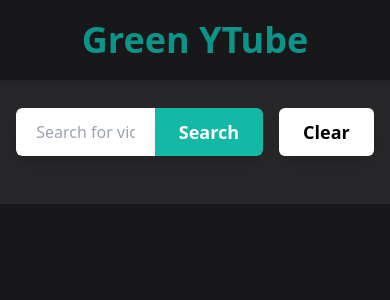
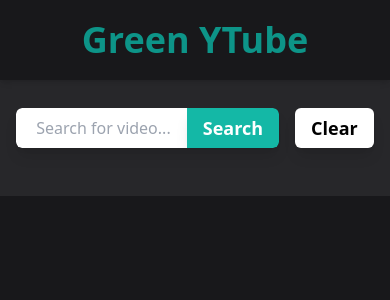
Before and after one commit to javierlnmn/ytube-clone, a React (Create React App) app: page / in a window 390 px wide. Shown: the top 300 px of the page. Built offline with nearby package versions, Linux system fonts and the light colour scheme; no server answers.

Commit message:
SearchBar responsive

```diff
--- a/src/components/SearchBar.js
+++ b/src/components/SearchBar.js
@@ -43,19 +43,19 @@ class SearchBar extends React.Component {
                         <p className='text-white text-lg font-semibold'>Please enter something</p>
                     </div>
 
-                    <div className='flex space-x-4 h-12'>
+                    <div className='flex space-x-4 h-10 md:h-12'>
 
                         <div className='flex flex-1 rounded-md overflow-hidden shadow-lg'>
                             <input
                                 type='text'
                                 placeholder='Search for video...'
                                 onChange={this.handleChange}
-                                className='w-full rounded-md rounded-r-none px-5 outline-2 transition-all'
+                                className='w-full rounded-md rounded-r-none pl-5 pr-2 outline-2 transition-all'
                             />
-                            <button type='submit' className='shadow-lg bg-teal-500 hover:bg-teal-600 hover:cursor-pointer text-white px-6 text-lg font-semibold rounded-r-md transition-all'>Search</button>
+                            <button type='submit' className='shadow-lg bg-teal-500 hover:bg-teal-600 hover:cursor-pointer text-white px-4 md:px-6 text-lg font-semibold rounded-r-md transition-all'>Search</button>
                         </div>
 
-                        <button type='reset' className='shadow-lg bg-white px-6 text-lg font-semibold rounded-md'>Clear</button>
+                        <button type='reset' className='shadow-lg bg-white px-4 md:px-6 text-lg font-semibold rounded-md'>Clear</button>
                     </div>
 
                 </form>
```
